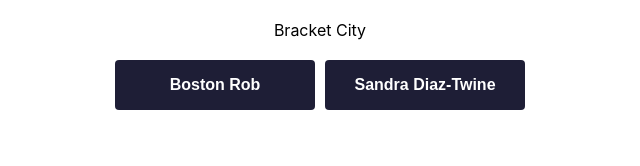
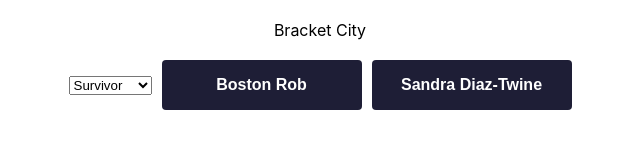
Before and after one commit to jkj527/bracketcity, a React (Create React App) app: page / in a window 1280 px wide. Shown: the top 166 px of the page, without its empty margins (320-960 px from the left). Built offline with nearby package versions, Linux system fonts and the light colour scheme.

Commit message:
added new category and drop down menu to switch between them

```diff
--- a/src/components/WinnerSelector.tsx
+++ b/src/components/WinnerSelector.tsx
@@ -1,11 +1,24 @@
 import React, { useState } from "react";
 import '../styles/WinnerSelector.css';
-import { survivors } from "../data";
+import { survivors, tvshows } from "../data";
 
 const WinnerSelector: React.FC = () => {
+    const [selectedOption, setSelectedOption] = useState('survivors');
     const [contestants, setContestants] = useState<string[]>(survivors);
     const [index, setIndex] = useState<number>(0);
     const [winners, setWinners] = useState<string[]>([]);
+
+    const handleSelectionChange = (event: React.ChangeEvent<HTMLSelectElement>) => {
+        const value = event.target.value;
+        setSelectedOption(value);
+        if (value === 'survivors') {
+            setContestants(survivors);
+        } else {
+            setContestants(tvshows);
+        }
+        setIndex(0);
+        setWinners([]);
+    };
 
     const handleClick = (winnerIndex: number) => {
         const winner = contestants[index + winnerIndex];
@@ -19,6 +32,10 @@
 
     return (
         <div className="winner">
+            <select value={selectedOption} onChange={handleSelectionChange}>
+                <option value="survivors">Survivor</option>
+                <option value="tvshows">TV Shows</option>
+            </select>
             {options.length === 2 ? (
                 <>
                     <button onClick={() => handleClick(0)}>{options[0]}</button>
--- a/src/data.ts
+++ b/src/data.ts
@@ -16,3 +16,23 @@
     "J.T. Thomas",
     "Denise Stapley"
 ];
+
+export const tvshows: string[] = [
+    "Breaking Bad",
+    "Game of Thrones",
+    "Friends",
+    "The Office",
+    "Scrubs",
+    "Parks & Rec",
+    "Black Mirror",
+    "Westworld",
+    "How I Met Your Mother",
+    "Archer",
+    "The Sopranos",
+    "Rick and Morty",
+    "Brooklyn Nine-Nine",
+    "Succession",
+    "Silicon Valley",
+    "Lost",
+    "The Boys"
+];
```
